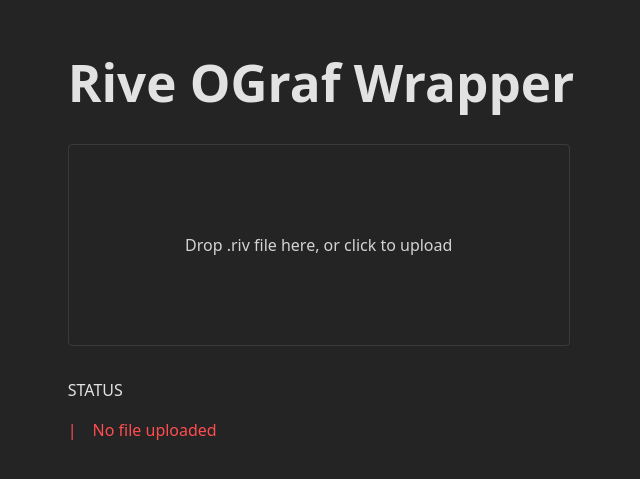
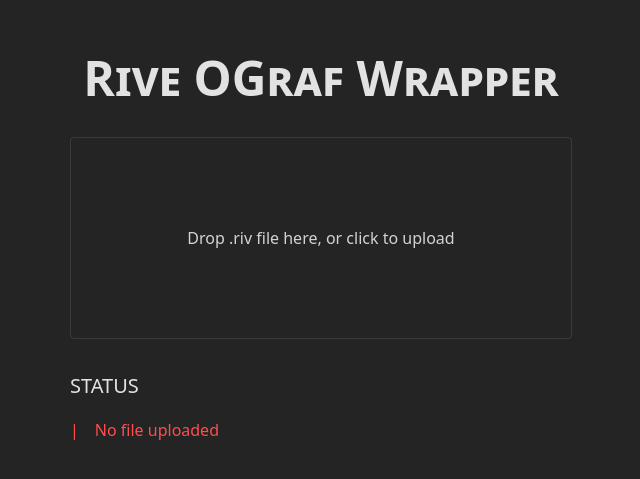
Before and after one commit to cndgfxteam/rive-ograf-wrapper, a Svelte app: page / in a window 1280 px wide. Shown: the part 153-632 px from the top of the page, without its empty margins (319-959 px from the left). Built offline with nearby package versions, Linux system fonts and the light colour scheme.

Commit message:
feat: add erizos vendor settings
Group is needed for automatic takeOut of graphics in the same group.

```diff
--- a/public/manifest.ograf.json
+++ b/public/manifest.ograf.json
@@ -13,5 +13,7 @@
     "supportsRealTime": true,
     "supportsNonRealTime": false,
     "stepCount": 1,
-    "v_riveConverterVersion": "0.0.0"
+    "v_riveOGrafWrapper": {
+        "version": "0.0.1"
+    }
 }
--- a/src/App.svelte
+++ b/src/App.svelte
@@ -150,6 +150,9 @@
                     ...(authorUrl && { url: authorUrl }),
                 },
                 stepCount: Number(formData.get('manifest-stepcount')) || 1,
+                v_erizos: {
+                    group: formData.get('vendor-erizos-group') as string,
+                },
             }
 
             manifest = await interpreter.createManifest(
@@ -180,7 +183,7 @@
     </div>
 
     {#if hasLoaded}
-        <div class="card actions">
+        <aside class="card actions">
             <p class="label label-big">Preview Controls</p>
             {#each Object.entries(actionsToTriggersMap) as [action, trigger] (action)}
                 {#if action === 'customActions'}
@@ -211,12 +214,12 @@
                     >
                 {/if}
             {/each}
-        </div>
+        </aside>
     {/if}
 
     <div class="card">
-        <span class="label">Status</span>
-        <p data-status={statusType}>{status}</p>
+        <h2>Status</h2>
+        <p class="status" data-status={statusType}>{status}</p>
     </div>
 
     {#if riveProps.length}
@@ -236,7 +239,7 @@
             }}
         >
             <div class="card">
-                <span class="label">Rive ViewModel Properties</span>
+                <h2>Rive ViewModel Properties</h2>
                 <table class="property-list">
                     <thead>
                         <tr>
@@ -293,7 +296,7 @@
             </div>
 
             <div class="card">
-                <span class="label">Graphic Metadata</span>
+                <h2>Graphic Metadata</h2>
                 <table class="metadata-form">
                     <tbody>
                         <tr>
@@ -301,7 +304,6 @@
                             <td
                                 ><input
                                     type="text"
-                                    id="manifest-name"
                                     name="manifest-name"
                                     placeholder="Graphic name"
                                     required
@@ -316,7 +318,6 @@
                             >
                             <td
                                 ><textarea
-                                    id="manifest-description"
                                     name="manifest-description"
                                     placeholder="Brief description (optional)"
                                     rows="5">{DEFAULT_DESCRIPTION}</textarea
@@ -328,11 +329,23 @@
                             <td
                                 ><input
                                     type="text"
-                                    id="manifest-id"
                                     name="manifest-id"
                                     placeholder="Unique identifier for this graphic"
                                     value="rive-ograf-template"
                                     required
+                                /></td
+                            >
+                        </tr>
+                        <tr>
+                            <td
+                                ><label for="manifest-version">Version</label
+                                ></td
+                            >
+                            <td
+                                ><input
+                                    type="text"
+                                    name="manifest-version"
+                                    placeholder="e.g. 1, 1.0.1, v2, etc."
                                 /></td
                             >
                         </tr>
@@ -345,10 +358,8 @@
                             <td
                                 ><input
                                     type="text"
-                                    id="manifest-author-name"
                                     name="manifest-author-name"
                                     placeholder="Author name"
-                                    required
                                 /></td
                             >
                         </tr>
@@ -401,6 +412,24 @@
                         </tr>
                     </tbody>
                 </table>
+
+                <h3>Vendor settings</h3>
+                <table>
+                    <tbody>
+                        <tr>
+                            <th colspan="2">Erizos</th>
+                        </tr>
+                        <tr>
+                            <td>Group</td><td
+                                ><input
+                                    type="text"
+                                    name="vendor-erizos-group"
+                                    placeholder="Group name"
+                                /></td
+                            >
+                        </tr>
+                    </tbody>
+                </table>
             </div>
 
             <button type="submit">{hasLoaded ? 'LGTM!' : 'Preview'}</button>
@@ -413,37 +442,28 @@
         color: white;
     }
 
-    .label {
-        font-weight: 500;
-        text-transform: uppercase;
-
-        &.label-big {
-            font-size: 1.25em;
-        }
-    }
-
     .card {
         margin: 2em 0;
         text-align: left;
+    }
 
-        > .label {
-            & + p[data-status='error'] {
+    .status {
+        &[data-status='error'] {
             color: #ff4d4f;
         }
-            & + p[data-status='success'] {
+        &[data-status='success'] {
             color: #52c41a;
         }
-            & + p[data-status='warn'] {
+        &[data-status='warn'] {
             color: #faad14;
         }
-            & + p[data-status='info'] {
+        &[data-status='info'] {
             color: #1890ff;
         }
 
-            & + p:before {
+        &::before {
             content: '|';
             margin: 0 1em 0 0;
-            }
         }
     }
 
--- a/src/app.css
+++ b/src/app.css
@@ -31,8 +31,29 @@
 }
 
 h1 {
-    font-size: 3.2em;
+    font-size: 3rem;
+    font-weight: 700;
+    font-variant: small-caps;
     line-height: 1.1;
+}
+
+h2 {
+    font-size: 1.25rem;
+}
+
+h3 {
+    font-size: 1.125rem;
+}
+
+h2,
+h3,
+.label {
+    font-weight: 500;
+    text-transform: uppercase;
+
+    &.label-big {
+        font-size: 1.25em;
+    }
 }
 
 #app {
```
Lines whose indentation alone changed are shown as unchanged.
